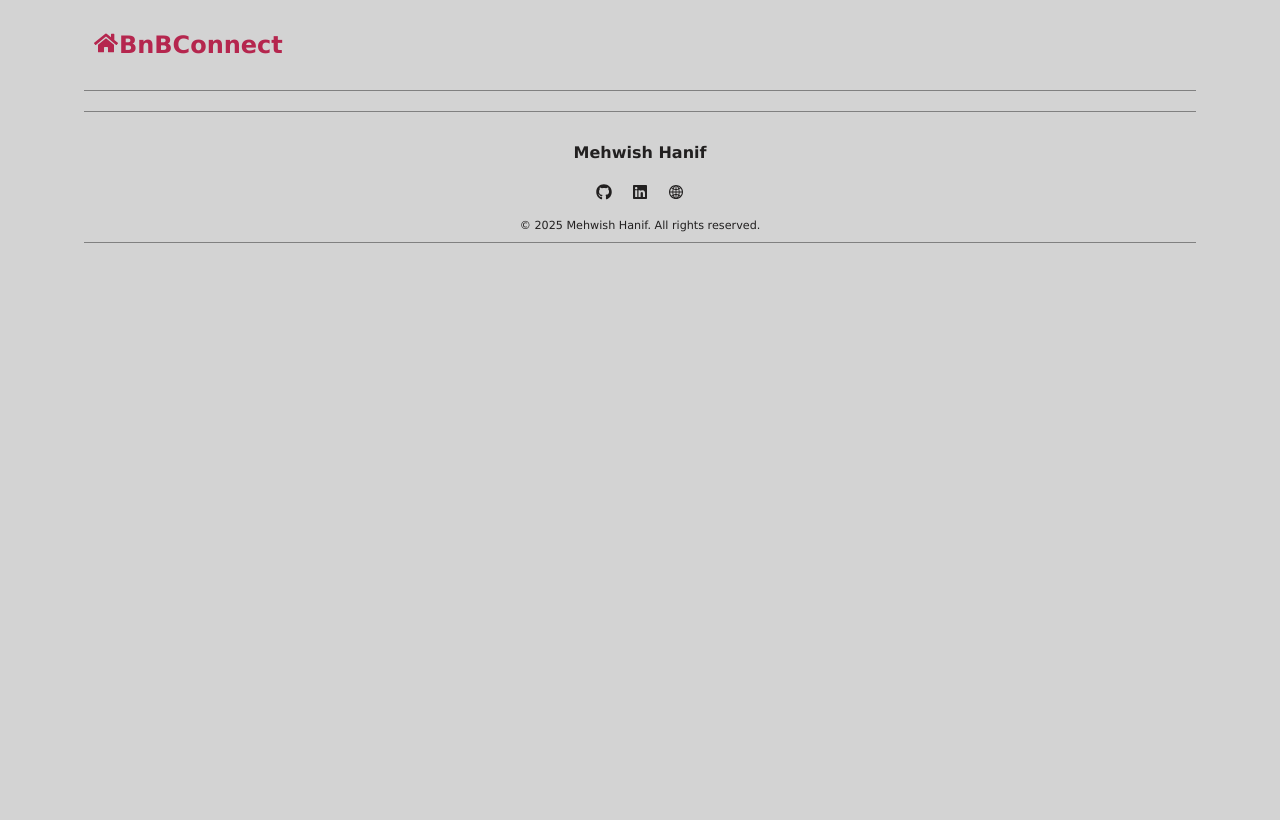
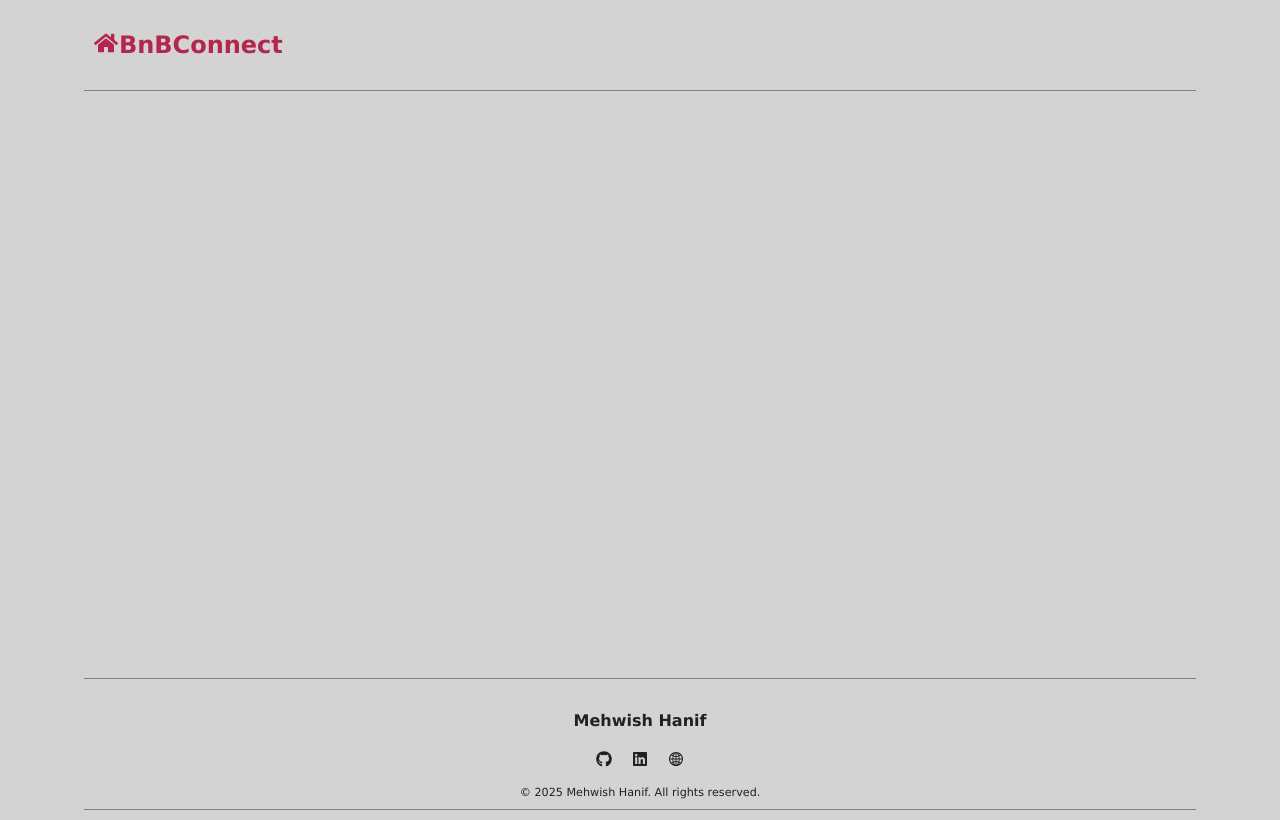
Before and after one commit to MehwishHanif/BNB_Connect, a React (Vite) app in the folder frontend/: page / in a window 1280 px wide. Built offline with nearby package versions, Linux system fonts and the light colour scheme; no server answers.

Commit message:
updated footer styling

```diff
--- a/frontend/src/App.jsx
+++ b/frontend/src/App.jsx
@@ -23,7 +23,7 @@ function Layout() {
   return (
     <>
       <Navigation isLoaded={isLoaded} />
-      {isLoaded && <Outlet />}
+      <main>{isLoaded && <Outlet />}</main>
       <Footer />
     </>
   );
--- a/frontend/src/index.css
+++ b/frontend/src/index.css
@@ -3,6 +3,8 @@
 
 #root{
     padding: 10px;
+    display: flex;
+    flex-direction: column;
 }
 body{
     background-color: lightgray;
@@ -10,3 +12,11 @@ body{
     color: #222020;
     padding: 0px 3%;
 }
+html, body, #root{
+    height: 100%;
+    margin: 0;
+}
+
+main {
+    flex-grow: 1;
+}
```
Also changed, not shown: 4 other files (tests, documents, lock files or other folders).
